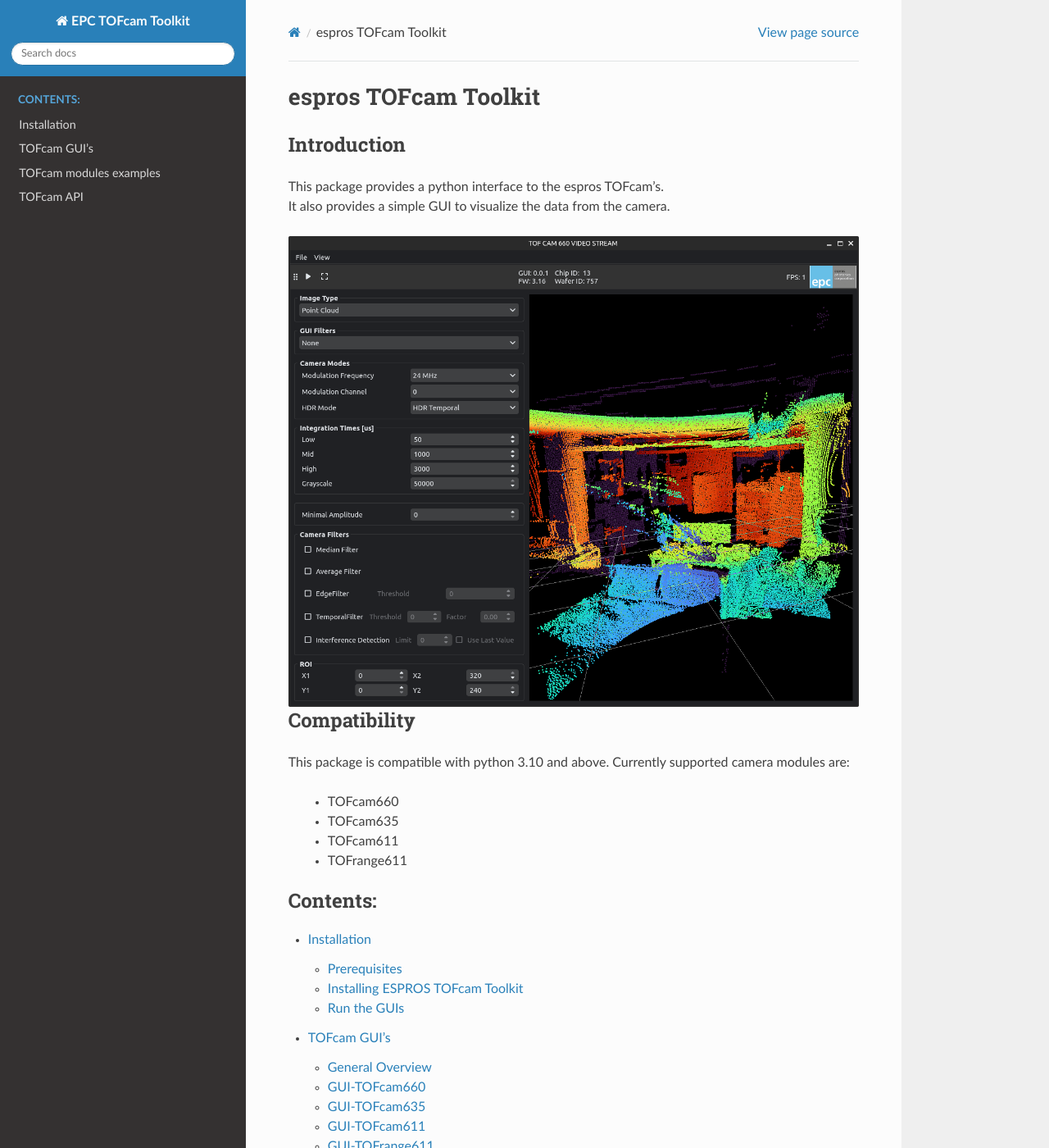
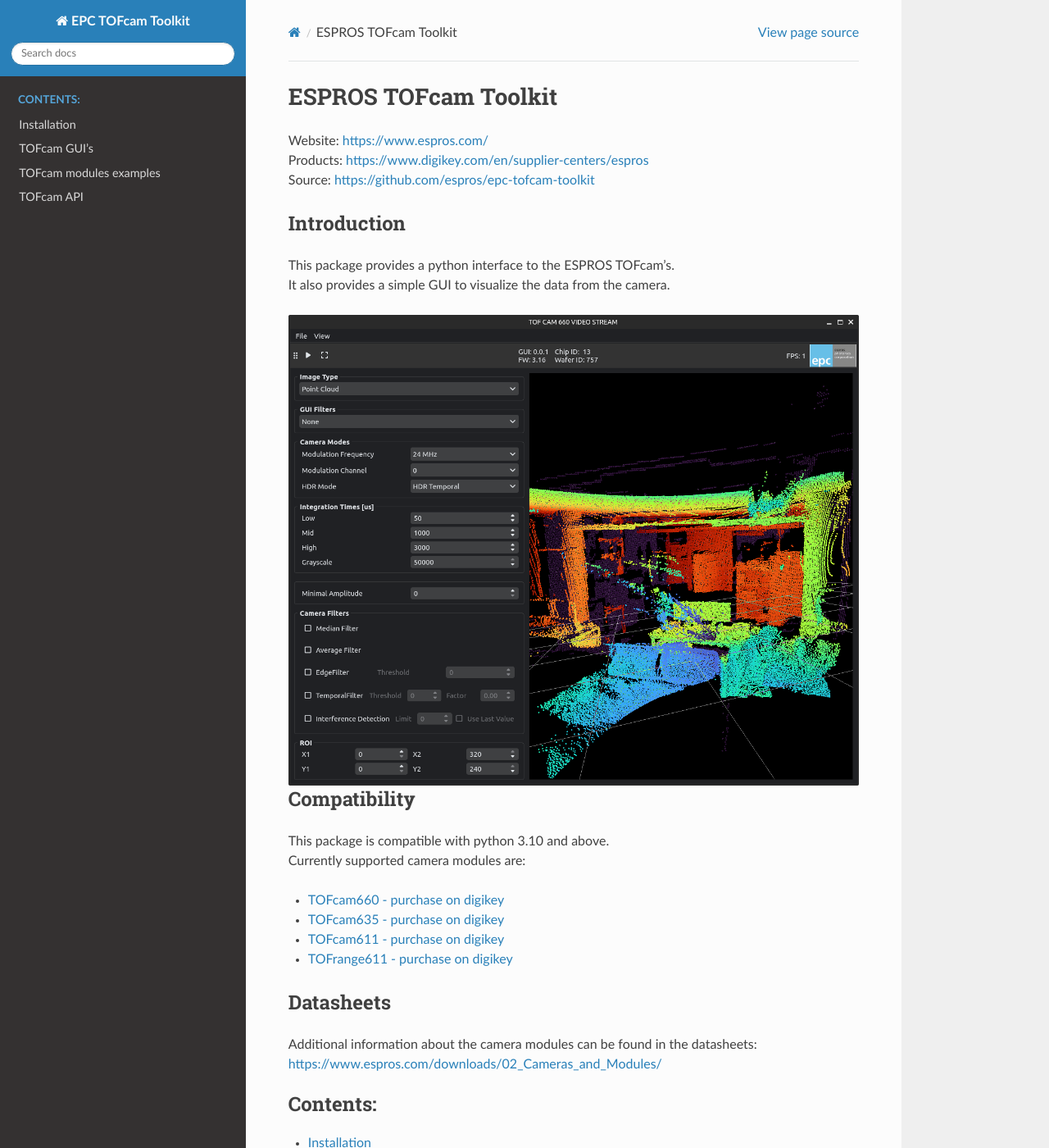
Before and after one commit to espros/epc-tofcam-toolkit, a Sphinx documentation site: the page built from docs/source/index.rst, in a window 1280 px wide and 1400 px high. Shown: the whole window at 82% size. Built offline with Sphinx 7.4.7 and the Read the Docs theme 2.0.0, drawn with Linux system fonts in a browser that asks for light colours.

Commit message:
added links to TOFcam producs on digikey and espros website

```diff
--- a/docs/source/index.rst
+++ b/docs/source/index.rst
@@ -3,11 +3,15 @@
    You can adapt this file completely to your liking, but it should at least
    contain the root `toctree` directive.
 
-espros TOFcam Toolkit
+ESPROS TOFcam Toolkit
 =====================================================
+| Website: https://www.espros.com/
+| Products: https://www.digikey.com/en/supplier-centers/espros
+| Source: https://github.com/espros/epc-tofcam-toolkit
+
 Introduction
 ------------
-| This package provides a python interface to the espros TOFcam's.
+| This package provides a python interface to the ESPROS TOFcam's.
 | It also provides a simple GUI to visualize the data from the camera.
 
 
@@ -15,15 +19,21 @@
    :alt: GUI-TOFcam660
    :align: center
 
+
 Compatibility
 -------------
-This package is compatible with python 3.10 and above.
-Currently supported camera modules are:
+| This package is compatible with python 3.10 and above.
+| Currently supported camera modules are:
 
-   * TOFcam660
-   * TOFcam635
-   * TOFcam611
-   * TOFrange611
+* `TOFcam660 - purchase on digikey <https://www.digikey.com/en/products/filter/optical-sensors/camera-modules/1003?s=N4IgTCBcDaICoHsBmBjAhgWwAQDYcAYQBdAXyA>`_
+* `TOFcam635 - purchase on digikey <https://www.digikey.com/en/product-highlight/e/espros/tof-cam-635-miniaturized-3d-camera>`_
+* `TOFcam611 - purchase on digikey <https://www.digikey.com/en/products/detail/espros-photonics-ag/TOF-FRAME-611/10516851>`_
+* `TOFrange611 - purchase on digikey <https://www.digikey.com/en/products/detail/espros-photonics-ag/TOF-RANGE-611/10516871>`_
+
+Datasheets
+----------
+| Additional information about the camera modules can be found in the datasheets:
+| https://www.espros.com/downloads/02_Cameras_and_Modules/
 
 .. toctree::
    :maxdepth: 2
```
Also changed, not shown: other parts of docs/source/index.rst (+0 -5 lines), README.md (+3 -2 lines).
